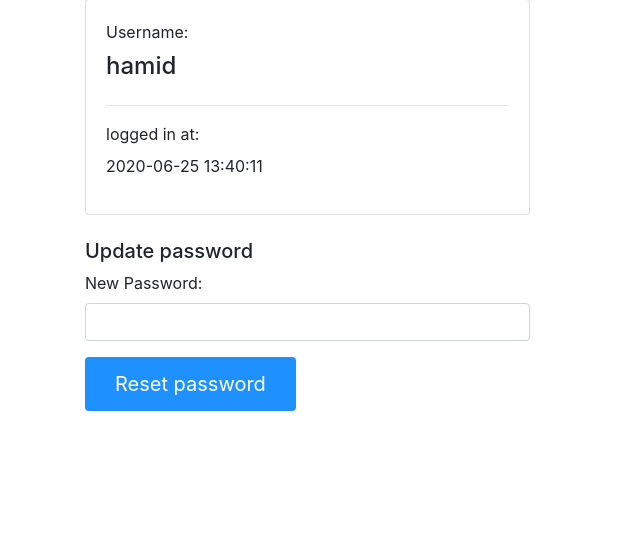
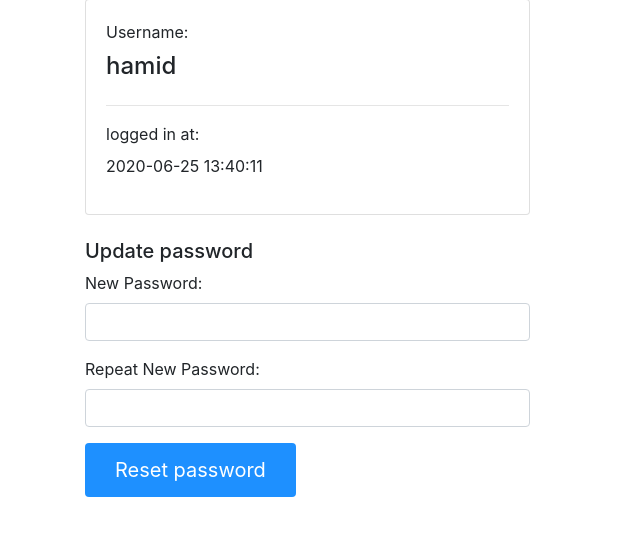
Before and after one commit to hamidkhbl/CRHM-visualisation-experiment-webapp, a Flask app: page /visualization/update_password in a window 1280 px wide. Shown: the part 129-665 px from the top of the page, without its empty margins (0-640 px from the left). Run offline with Flask 2, Linux system fonts and the light colour scheme; a user stored in the database is signed in; data comes from the database, SQL or seed files in the repository; some libraries are stand-ins or nearby versions.

Commit message:
add repeat password

```diff
--- a/app/templates/public/profile.html
+++ b/app/templates/public/profile.html
@@ -28,7 +28,11 @@
             <form action="/visualization/update_password" method="POST">
                 <div class="form-group">
                     <label for="password">New Password:</label>
-                    <input type="password" name="password" id="password" maxlength="10" class="form-control" >
+                    <input type="password" name="password" id="password" maxlength="25" class="form-control" >
+                </div>
+                <div class="form-group">
+                    <label for="password">Repeat New Password:</label>
+                    <input type="password" name="re_password" id="re_password" maxlength="25" class="form-control" >
                 </div>
 
                 <button class="btn btn-submit btn-primary">Reset password</button>
--- a/app/views.py
+++ b/app/views.py
@@ -528,8 +528,14 @@ def update_password():
     user = get_user()
 
     if request.method == "POST":
+
         req = request.form
-        user.update_password(req.get("password"))
-        flash("Password updated","success")
+        password = req.get("password")
+        re_password = req.get("re_password")
+        if password != re_password:
+            flash("Passwords don't match","danger")
+        else:
+            user.update_password(req.get("password"))
+            flash("Password updated","success")
 
     return render_template("public/profile.html")
```
